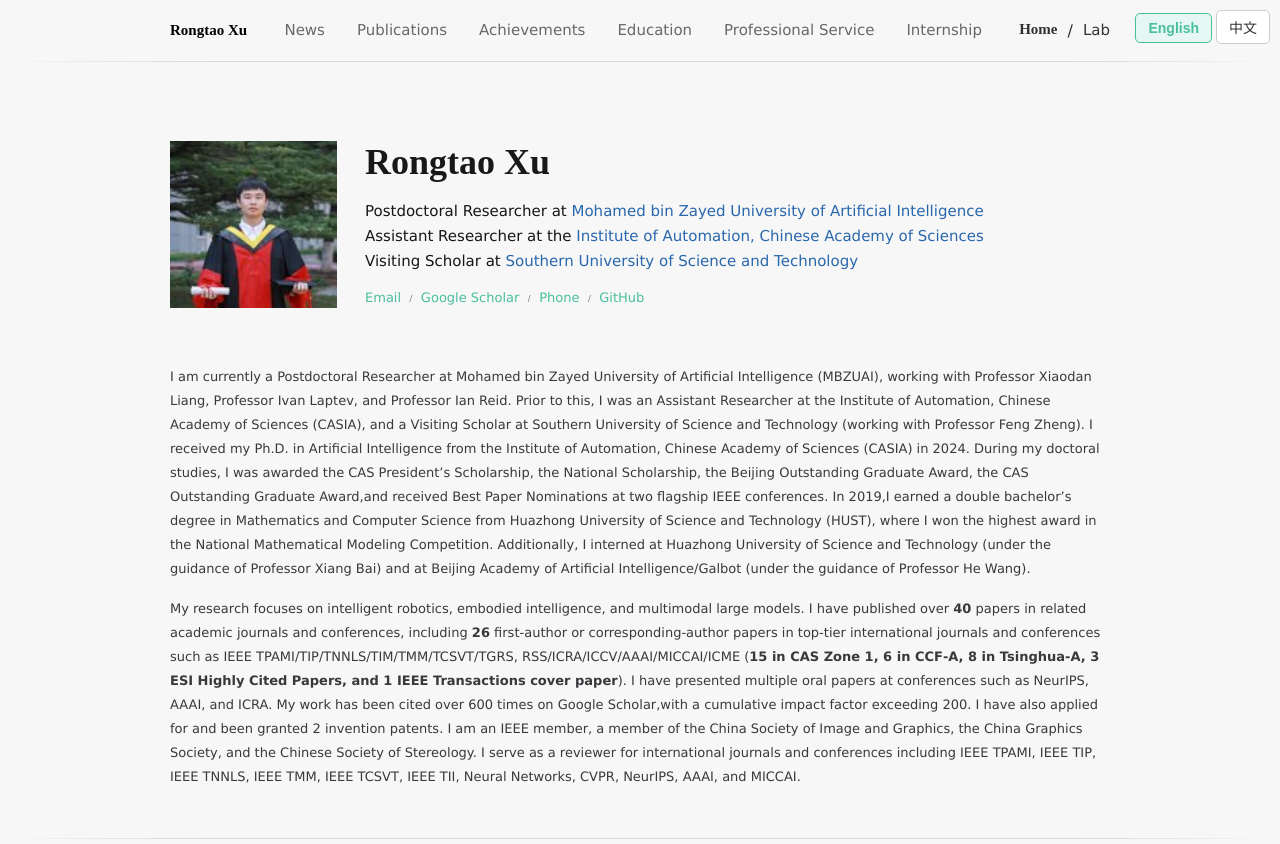
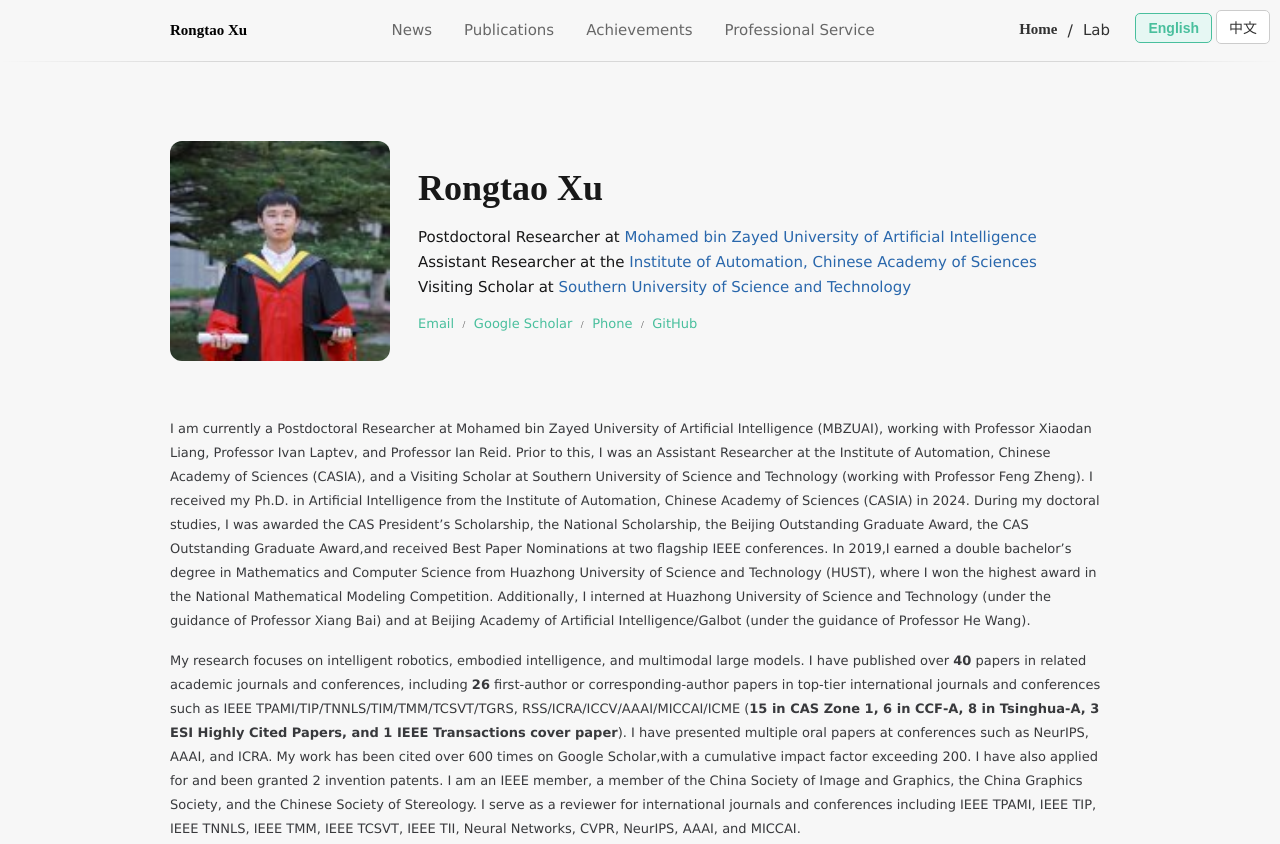
Before and after one commit to Rongtao-Xu/Rongtao-Xu.github.io, a plain HTML site: page index.html in a window 1280 px wide. Shown: the top 844 px of the page. Drawn offline with nearby package versions, Linux system fonts and the light colour scheme.

Commit message:
2025.3.28_1

```diff
--- a/css/home.css
+++ b/css/home.css
@@ -264,13 +264,15 @@ pre {
   display: flex;
 }
 .main-userinfo .info img {
-  width: 167px;
-  height: 167px;
+  width: 220px;
+  height: 220px;
   margin-right: 28px;
+  border-radius: 12px;
 }
 .main-userinfo .info .info-right {
   display: flex;
   flex-direction: column;
+  justify-content: center;
 }
 .main-userinfo .info .info-right .info-title {
   opacity: 0.9;
--- a/index.html
+++ b/index.html
@@ -103,13 +103,13 @@
               <a href="#publications">Publications</a>
             </div>
             <div class="list-item"><a href="#awards">Achievements</a></div>
-            <div class="list-item"><a href="#teaching">Education</a></div>
+            <!-- <div class="list-item"><a href="#teaching">Education</a></div> -->
             <div class="list-item">
               <a href="#professional">Professional Service</a>
             </div>
-            <div class="list-item">
+            <!-- <div class="list-item">
               <a href="#opportunities">Internship</a>
-            </div>
+            </div> -->
             <!-- <div class="list-item">
               <a href="#positions">Positions</a>
             </div> -->
@@ -153,13 +153,13 @@
               <a href="#publications">出版物</a>
             </div>
             <div class="list-item"><a href="#awards">成就</a></div>
-            <div class="list-item"><a href="#teaching">教育经历</a></div>
+            <!-- <div class="list-item"><a href="#teaching">教育经历</a></div> -->
             <div class="list-item">
               <a href="#professional">学术服务</a>
             </div>
-            <div class="list-item">
+            <!-- <div class="list-item">
               <a href="#opportunities">实习</a>
-            </div>
+            </div> -->
           </div>
 
           <div class="menu">
@@ -887,7 +887,7 @@
 
 
       </div>
-      <div class="main-content">
+      <!-- <div class="main-content">
         <div id="Patents" class="main-news">
           <div class="title lang-en">Patents</div>
           <div class="title lang-cn">授权专利</div>
@@ -919,7 +919,7 @@
           </ol>
 
         </div>
-      </div>
+      </div> -->
       <div class="main-content">
         <div id="awards" class="main-news">
           <div class="title lang-en">Achievements</div>
@@ -954,7 +954,7 @@
 
         </div>
       </div>
-      <div class="main-content">
+      <!-- <div class="main-content">
         <div id="teaching" class="main-news">
           <div class="title lang-en">Education</div>
           <div class="title lang-cn">教育背景</div>
@@ -1143,7 +1143,7 @@
               </p>
             </div>
          </div>
-      </div>
+      </div> -->
       <div class="main-content border-none">
         <div id="professional" class="main-news">
           <div class="title lang-en">PROFESSIONAL SERVICE</div>
```
